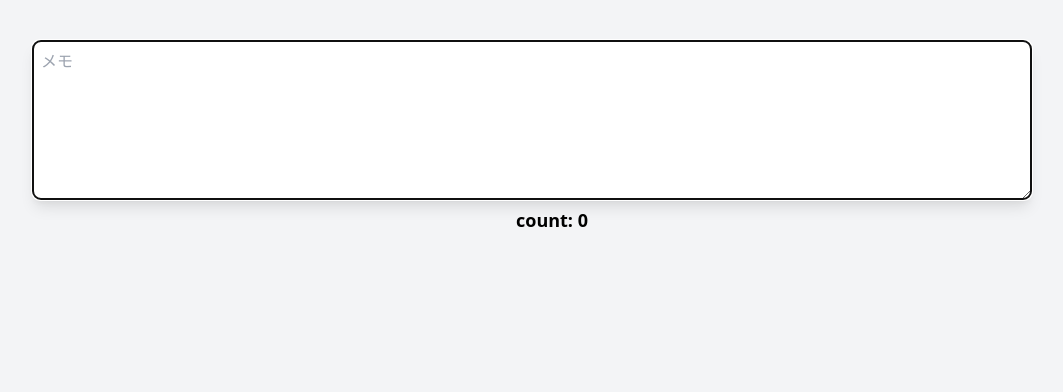
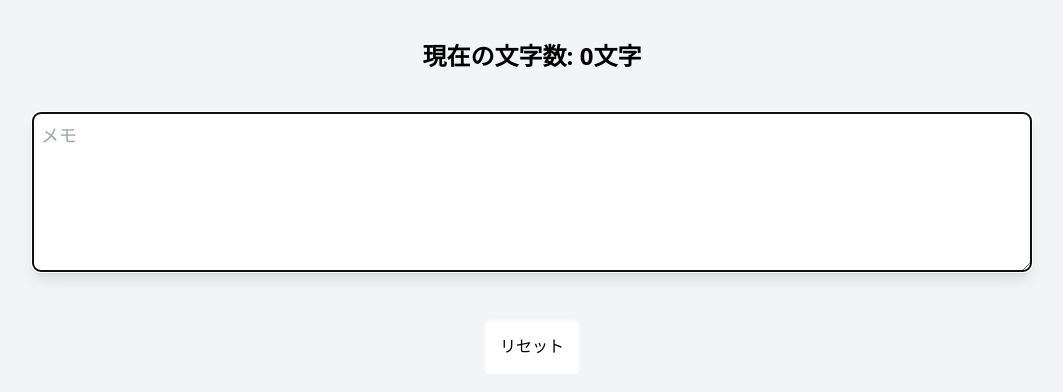
Before and after one commit to Nishino0719/memos, a Next.js app: page / in a window 1280 px wide. Shown: the top 392 px of the page, without its empty margins (108-1171 px from the left). Built offline with nearby package versions, Linux system fonts and the light colour scheme.

Commit message:
:zap: add reset button and resizable text size

```diff
--- a/src/pages/index.tsx
+++ b/src/pages/index.tsx
@@ -1,26 +1,48 @@
 import { useEffect, useState } from 'react'
 
 export default function Home() {
+  const [value, setValue] = useState('')
   const [displayCount, setDisplayCount] = useState(0)
   function customValue(str: string) {
+    setValue(str)
     let replacedString = str.replace(/\s+/g, '')
     setDisplayCount(replacedString.length)
   }
   return (
     <>
       <div className="w-screen h-screen bg-gray-100 ">
+        <p className={'text-2xl font-semibold text-center mt-10 '}>
+          現在の文字数: {displayCount}文字
+        </p>
         <div className="m-2 text-center lg:m-10 md:m-5">
           <textarea
             name="dada"
             id=""
             placeholder={'メモ'}
             className={
-              'p-2 text-md border rounded-lg resize w-10/12 h-40 shadow-lg'
+              'p-2  text-md lg:text-lg xl:text-2ddddddxl border rounded-lg resize w-10/12 h-40 shadow-lg select-all'
             }
+            value={value}
             onChange={(e) => customValue(e.target.value)}
             autoFocus={true}
           ></textarea>
-          <p className={'ml-10 text-lg font-semibold'}>count: {displayCount}</p>
+        </div>
+        <div className="text-center ">
+          <button
+            className={`font-nomal rounded-md p-4 bg-white ${
+              displayCount == 0
+                ? ' shadow-inner cursor-not-allowed'
+                : ' shadow-md transform hover:scale-110 duration-300'
+            }`}
+            onClick={() => {
+              if (displayCount != 0) {
+                setValue('')
+                setDisplayCount(0)
+              }
+            }}
+          >
+            リセット
+          </button>
         </div>
       </div>
     </>
```
